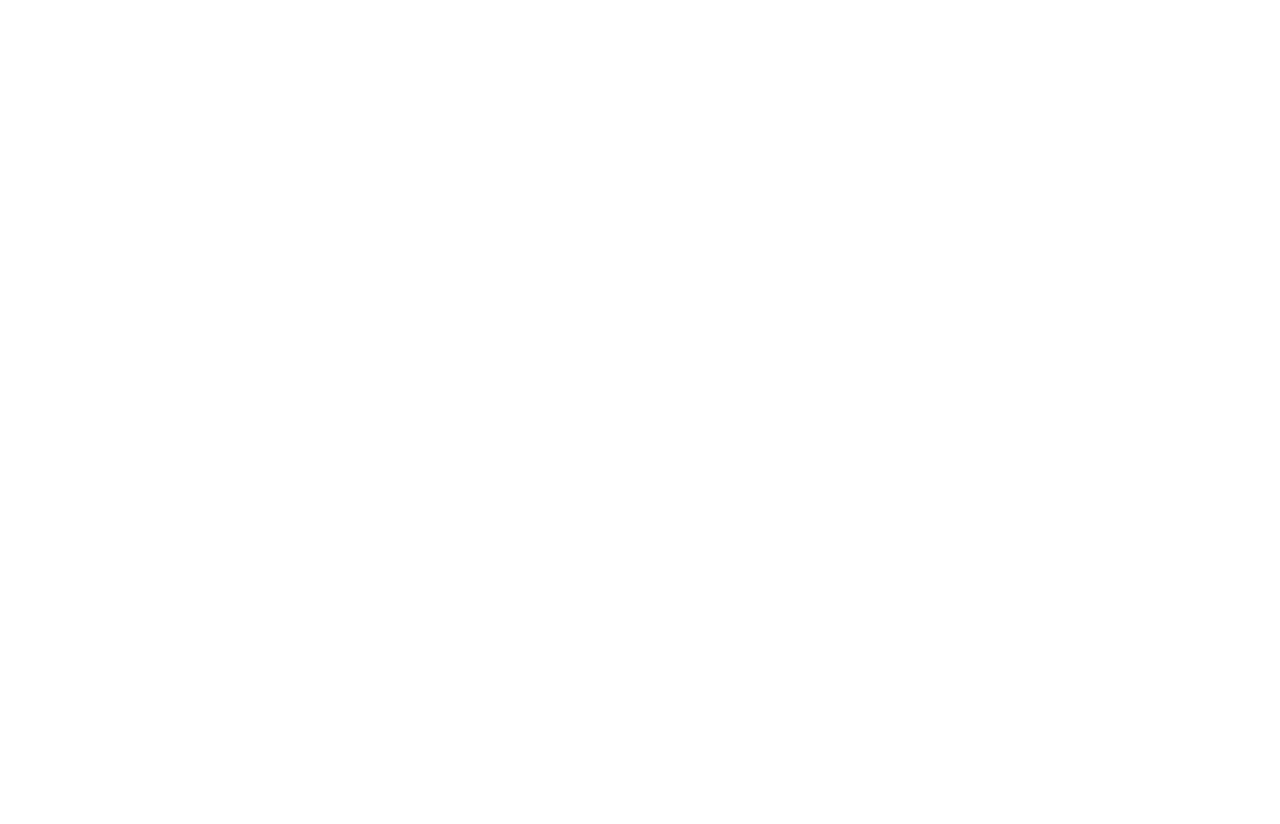
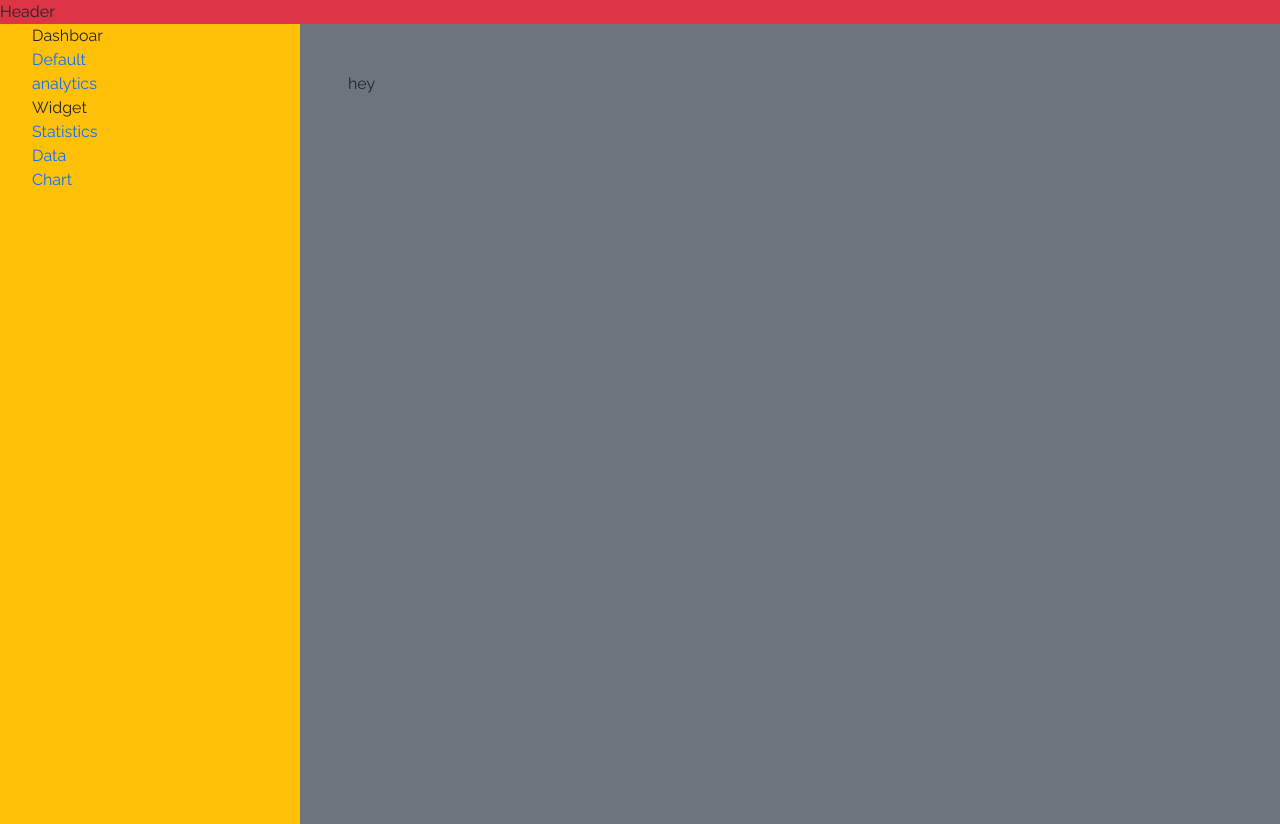
Before and after one commit to mdmehrab/berry-dashboard, a React (Vite) app: page /dashboard/default in a window 1280 px wide. Before the commit this address had no page. Before the commit the page ends 800 px from the top, so only its background shows below. Built offline with nearby package versions, Linux system fonts and the light colour scheme.

Commit message:
data declare for sidebar and map through items

```diff
--- a/src/components/Sidebar/Sidebar.jsx
+++ b/src/components/Sidebar/Sidebar.jsx
@@ -1,4 +1,6 @@
 import "./sidebar.scss";
+import { Link, NavLink } from "react-router-dom";
+import { navLinks } from "../../data/data";
 
 function Sidebar() {
   return (
@@ -9,7 +11,21 @@ function Sidebar() {
         height: "100vh",
       }}
     >
-      Sidebar
+      <ul>
+        {navLinks.map((ele) => {
+          console.log(ele);
+          return (
+            <>
+              <div>{ele.content}</div>
+              {ele.items.map((cat) => (
+                <li key={cat.id}>
+                  <Link to={cat.url}>{cat.label}</Link>
+                </li>
+              ))}
+            </>
+          );
+        })}
+      </ul>
     </div>
   );
 }
--- /dev/null
+++ b/src/data/data.jsx
@@ -0,0 +1,19 @@
+export const navLinks = [
+  {
+    id: 1,
+    content: "Dashboar",
+    items: [
+      { id: 1, url: "default", label: "Default" },
+      { id: 2, url: "analytics", label: "analytics" },
+    ],
+  },
+  {
+    id: 2,
+    content: "Widget",
+    items: [
+      { id: 1, url: "statistic", label: "Statistics" },
+      { id: 2, url: "data", label: "Data" },
+      { id: 2, url: "chart", label: "Chart" },
+    ],
+  },
+];
--- a/src/global.scss
+++ b/src/global.scss
@@ -61,3 +61,7 @@ a {
   justify-content: center;
   cursor: pointer;
 }
+
+.active {
+  color: red;
+}
```
Also changed, not shown: src/components/DefaultView/DefaultView.jsx (deleted, +0 -15 lines), src/route.jsx (+24 -1 lines).
